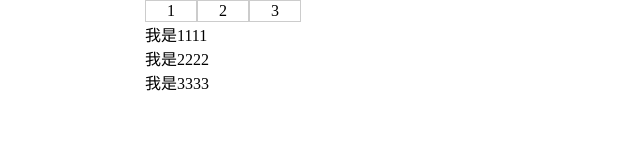
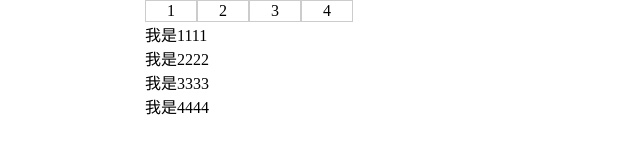
Before and after one commit to NiceLingjian/test, a plain HTML site: page index.html in a window 1280 px wide. Shown: the whole page, without its empty margins (0-640 px from the left). Drawn offline with Linux system fonts and the light colour scheme.

Commit message:
daily/0.0.1

```diff
--- a/index.html
+++ b/index.html
@@ -36,10 +36,12 @@
     <li>1</li>
     <li>2</li>
     <li>3</li>
+    <li>4</li>
   </ul>
   <div class="tab-cont">我是1111</div>
   <div class="tab-cont">我是2222</div>
   <div class="tab-cont">我是3333</div>
+  <div class="tab-cont">我是4444</div>
   <script type="text/javascript">
     window.onload = function(){
      tab();
```
